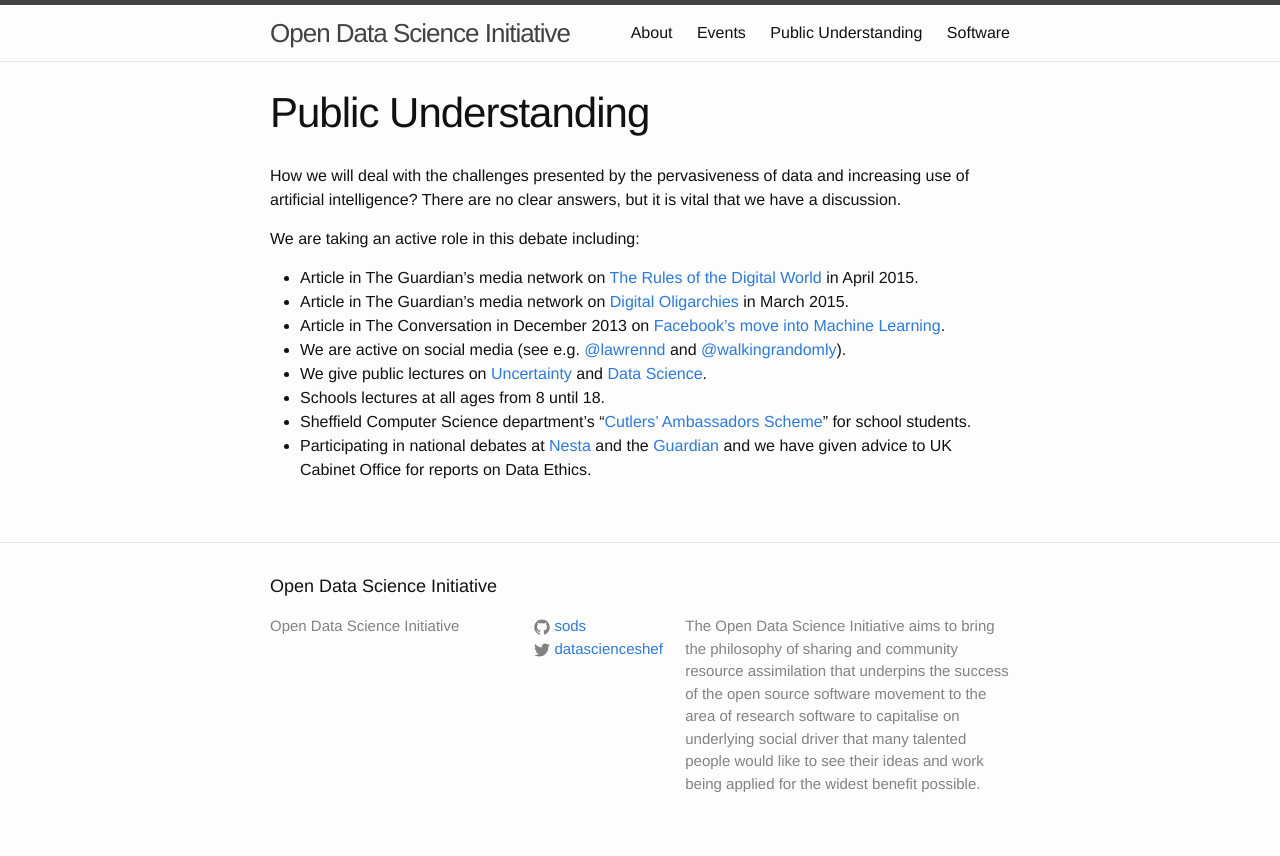
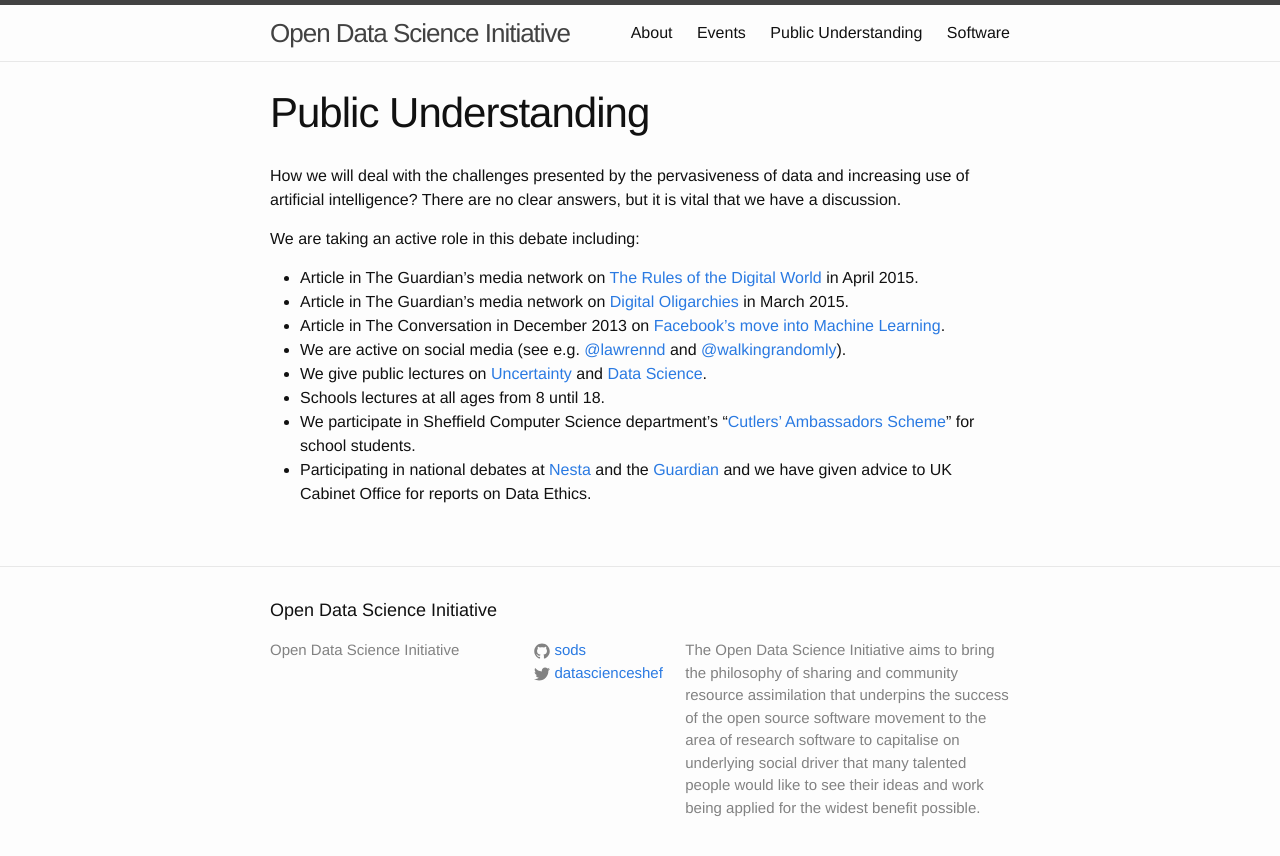
Before and after one commit to sods/sods.github.io, a Jekyll site: the page built from public.md, in a window 1280 px wide. Shown: the top 856 px of the page. Built offline with Jekyll 4.4.1, drawn with Linux system fonts in a browser that asks for light colours.

```diff
--- a/public.md
+++ b/public.md
@@ -14,5 +14,5 @@ We are taking an active role in this debate including:
 - We are active on social media (see e.g. [@lawrennd](https://twitter.com/lawrennd) and [@walkingrandomly](https://twitter.com/walkingrandomly)).
 - We give public lectures on [Uncertainty](http://inverseprobability.com/inaugural.html) and [Data Science](http://inverseprobability.com/data_farm.html).
 - Schools lectures at all ages from 8 until 18.
-- Sheffield Computer Science department's "[Cutlers' Ambassadors Scheme](http://ambassadors.rcweb.dcs.shef.ac.uk/)" for school students.
+- We participate in Sheffield Computer Science department's "[Cutlers' Ambassadors Scheme](http://ambassadors.rcweb.dcs.shef.ac.uk/)" for school students.
 - Participating in national debates at [Nesta](http://www.nesta.org.uk/event/machines-learn-wild) and the [Guardian](http://www.theguardian.com/profile/guardianroundtable) and we have given advice to UK Cabinet Office for reports on Data Ethics.
```
